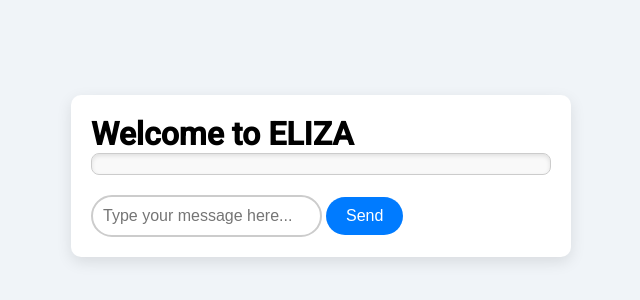
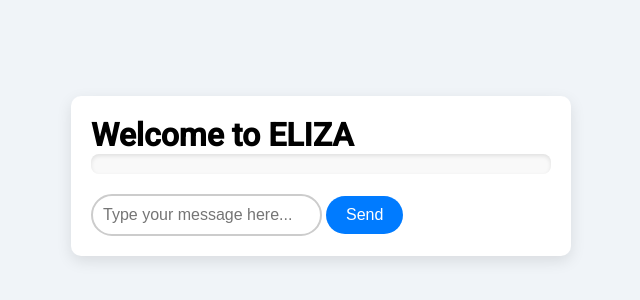
Before and after one commit to MuhammadHinanAli/emergingtechnologies, a plain HTML site: page eliza/index.html in a window 1280 px wide. Shown: the part 224-524 px from the top of the page, 319-959 px from the left. Drawn offline with Linux system fonts and the light colour scheme.

Commit message:
Readme updated + undo the changes made last time for eliza

```diff
--- a/eliza/eliza.js
+++ b/eliza/eliza.js
@@ -107,16 +107,6 @@ function appendMessage(sender, message) {
     chatHistory.scrollTop = chatHistory.scrollHeight;
 }
 
-function updateChatHistory(message, sender) {
-    const chatHistory = document.getElementById("chat-history");
-    const messageElement = document.createElement("div");
-    messageElement.className = sender; // Add a class for sender styling (e.g., "user" or "eliza")
-    messageElement.textContent = message;
-    chatHistory.appendChild(messageElement);
-    chatHistory.scrollTop = chatHistory.scrollHeight; // Scroll to the latest message
-}
-
-
 // Event listener for form submission
 chatForm.addEventListener("submit", (e) => {
     e.preventDefault(); // Prevent page refresh on form submission
--- a/eliza/index.html
+++ b/eliza/index.html
@@ -16,7 +16,7 @@
     <div id="chat-container">
         <h1>Welcome to ELIZA</h1>
         <!-- Chat history where messages will be displayed -->
-        <div id="chat-history" class="chat-history"></div>
+        <div id="chat-history"></div>
         <!-- Form for user input -->
         <form id="chat-form">
             <input type="text" id="user-input" placeholder="Type your message here..." autocomplete="off" />
--- a/eliza/style.css
+++ b/eliza/style.css
@@ -75,29 +75,3 @@ button {
     border-radius: 25px;
     cursor: pointer;
 }
-
-#chat-history {
-    max-height: 300px;
-    /* Set a fixed height for the chat history */
-    overflow-y: auto;
-    /* Enable vertical scrolling */
-    padding: 10px;
-    border: 1px solid #ccc;
-    /* Optional: Add a border */
-    background-color: #f9f9f9;
-    /* Optional: Set background color */
-}
-
-/* Optional: Style the scrollbar for better appearance */
-#chat-history::-webkit-scrollbar {
-    width: 8px;
-}
-
-#chat-history::-webkit-scrollbar-thumb {
-    background: #888;
-    border-radius: 4px;
-}
-
-#chat-history::-webkit-scrollbar-thumb:hover {
-    background: #555;
-}
```
Also changed, not shown: 1 other file.
